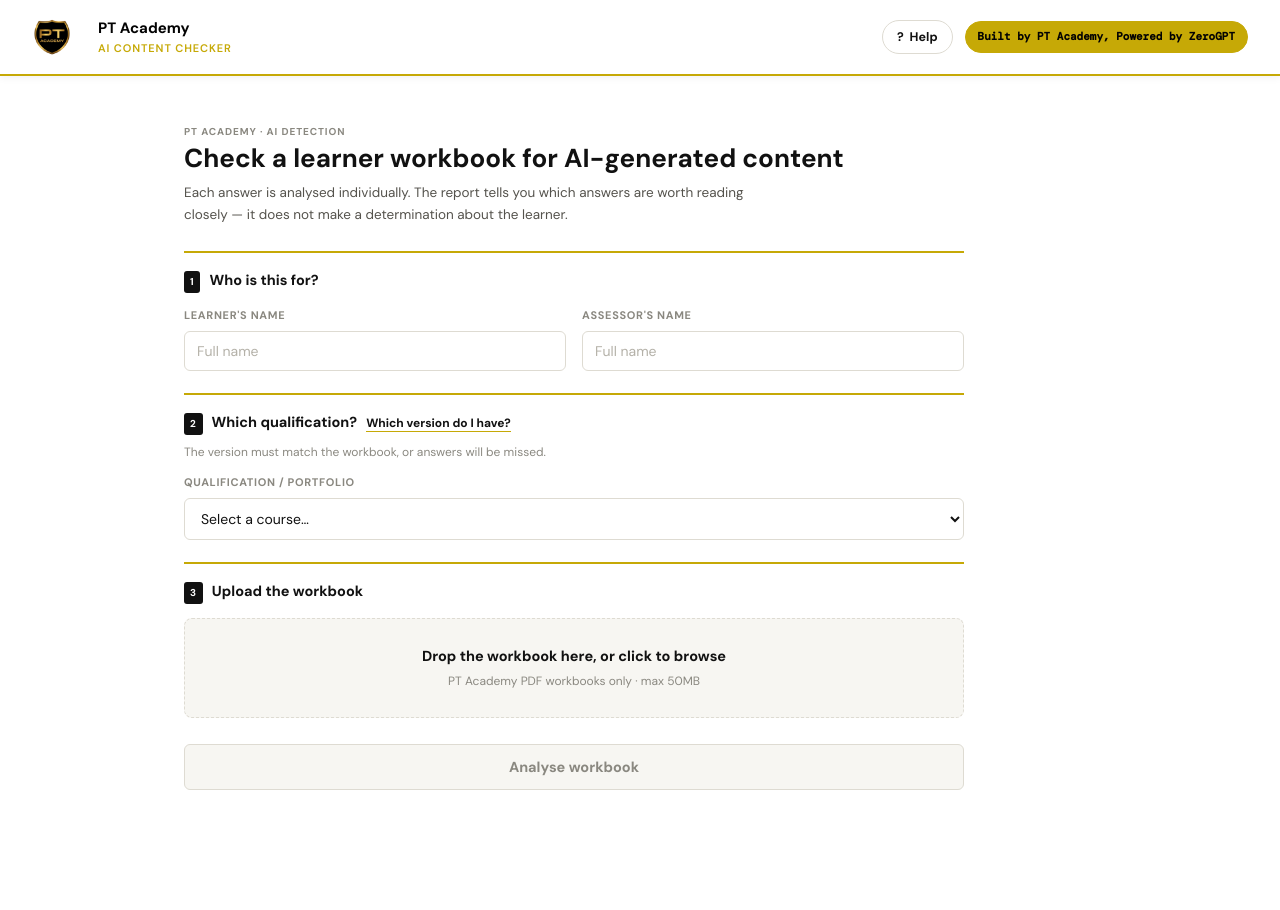
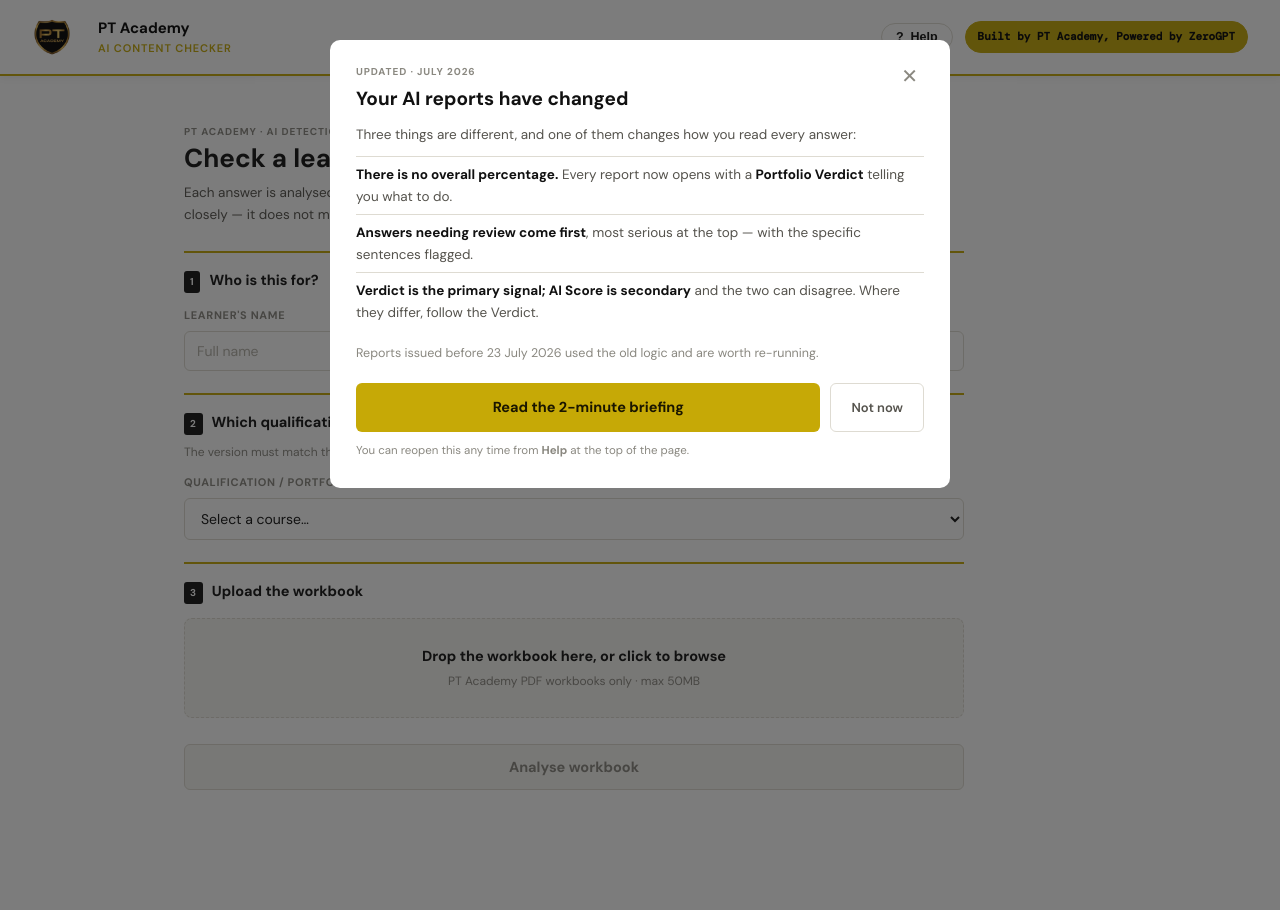
Before and after one commit to samjonesptacademy-lms/ptacademy_aidetector, a Flask app: page / in a window 1280 px wide. After the commit the page ends 790 px from the top, so only its background shows below. Run offline with Flask 3, Linux system fonts and the light colour scheme.

Commit message:
Announce the changes on first visit
Assessors will otherwise meet the new report with no warning - the percentage
they used to look for is gone, and the Verdict/AI Score split is not something
they would infer. A notice on first visit names the three changes and links to
the briefing deck.

Shown once, keyed by a version constant so a future change can re-announce
itself without nagging in between. Dismissing stores the version; Help reopens
it, so it is never lost. If localStorage is unavailable - private browsing,
blocked storage - the notice shows rather than being silently suppressed.

Help now opens this rather than linking straight to the deck: the notice
carries the deck link plus the summary, so it is the better landing point for
someone who clicked Help without knowing what changed.

Verified all three paths: appears on a clean profile, stays away after dismiss
and reload, and reopens from Help.

Co-Authored-By: Claude Opus 4.8 (1M context) <noreply@anthropic.com>

```diff
--- a/templates/index.html
+++ b/templates/index.html
@@ -860,8 +860,8 @@
     <div class="logo-sub">AI Content Checker</div>
   </div>
   <div style="margin-left:auto; display:flex; align-items:center; gap:12px;">
-    <a class="help-btn" href="/training-deck" target="_blank" rel="noopener"
-       title="How to read the AI Detection Report">? &nbsp;Help</a>
+    <button type="button" class="help-btn" onclick="showWhatsNew()"
+            title="What's changed, and how to read the report">? &nbsp;Help</button>
     <div class="header-badge">Built by PT Academy, Powered by ZeroGPT</div>
   </div>
 </header>
@@ -935,6 +935,51 @@
     </div>
 
     <button class="btn-analyse" id="btn-analyse" disabled>Analyse workbook</button>
+  </div>
+
+  <!-- First-visit notice. Shown once per assessor, keyed by version so a future
+       change can re-announce itself without nagging in the meantime. -->
+  <div class="modal-backdrop" id="whatsnew-modal" onclick="if(event.target===this) dismissWhatsNew()">
+    <div class="modal rpt" role="dialog" aria-modal="true" aria-labelledby="whatsnew-title" style="max-width: 620px;">
+      <div class="modal-head">
+        <div>
+          <div class="rpt-eyebrow">UPDATED &middot; JULY 2026</div>
+          <div class="modal-title" id="whatsnew-title" style="margin-top:4px;">Your AI reports have changed</div>
+        </div>
+        <button class="modal-close" onclick="dismissWhatsNew()" aria-label="Close">&#10005;</button>
+      </div>
+
+      <div style="font-size:13.5px; line-height:1.6; color:var(--r-ink-soft); margin-top:10px;">
+        <p style="margin-bottom:10px;">Three things are different, and one of them changes how you read every answer:</p>
+        <ul style="list-style:none; padding:0;">
+          <li style="padding:7px 0; border-top:1px solid var(--r-rule);">
+            <strong style="color:var(--r-ink);">There is no overall percentage.</strong>
+            Every report now opens with a <strong style="color:var(--r-ink);">Portfolio Verdict</strong> telling you what to do.
+          </li>
+          <li style="padding:7px 0; border-top:1px solid var(--r-rule);">
+            <strong style="color:var(--r-ink);">Answers needing review come first</strong>, most serious at the top &mdash; with the specific sentences flagged.
+          </li>
+          <li style="padding:7px 0; border-top:1px solid var(--r-rule);">
+            <strong style="color:var(--r-ink);">Verdict is the primary signal; AI Score is secondary</strong> and the two can disagree. Where they differ, follow the Verdict.
+          </li>
+        </ul>
+        <p style="margin-top:12px; font-size:12.5px; color:var(--r-ink-muted);">
+          Reports issued before 23 July 2026 used the old logic and are worth re-running.
+        </p>
+      </div>
+
+      <div style="display:flex; gap:10px; margin-top:20px; flex-wrap:wrap;">
+        <a class="btn-analyse" href="/training-deck" target="_blank" rel="noopener"
+           onclick="dismissWhatsNew()"
+           style="flex:1; min-width:200px; text-align:center; text-decoration:none; margin-top:0;">
+          Read the 2-minute briefing
+        </a>
+        <button class="mode-btn" style="flex:0 0 auto; padding:13px 20px;" onclick="dismissWhatsNew()">Not now</button>
+      </div>
+      <p style="font-size:11.5px; color:var(--r-ink-muted); margin-top:10px;">
+        You can reopen this any time from <strong>Help</strong> at the top of the page.
+      </p>
+    </div>
   </div>
 
   <!-- Portfolio version chooser: cover pages of each workbook, so an assessor
@@ -1148,9 +1193,31 @@ courseSelect.addEventListener('change', (e) => {
   updateAnalyseButton();
 });
 
+// Bump the version to re-announce after a future change; assessors who have
+// already dismissed this one will then see the new notice once.
+const WHATS_NEW_VERSION = '2026-07-23';
+
+function dismissWhatsNew() {
+  document.getElementById('whatsnew-modal').classList.remove('show');
+  try { localStorage.setItem('pta_whatsnew_seen', WHATS_NEW_VERSION); } catch (e) {}
+}
+function showWhatsNew() { document.getElementById('whatsnew-modal').classList.add('show'); }
+
+(function () {
+  let seen = null;
+  // Private browsing or blocked storage throws; show the notice rather than
+  // suppress it on an error.
+  try { seen = localStorage.getItem('pta_whatsnew_seen'); } catch (e) {}
+  if (seen !== WHATS_NEW_VERSION) {
+    document.addEventListener('DOMContentLoaded', showWhatsNew);
+  }
+})();
+
 function showCovers() { document.getElementById('covers-modal').classList.add('show'); }
 function hideCovers() { document.getElementById('covers-modal').classList.remove('show'); }
-document.addEventListener('keydown', e => { if (e.key === 'Escape') hideCovers(); });
+document.addEventListener('keydown', e => {
+  if (e.key === 'Escape') { hideCovers(); dismissWhatsNew(); }
+});
 
 function setAnalysisMode(mode) {
   analysisMode = mode;
```
